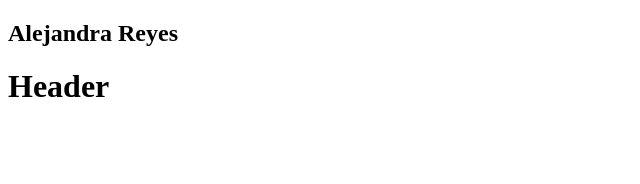
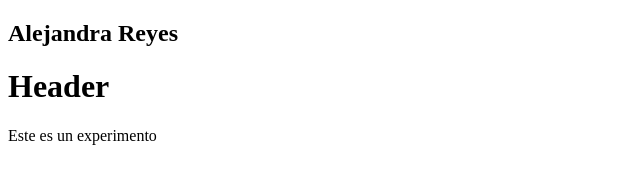
Before and after one commit to Alewax/curso, a plain HTML site: page index.html in a window 1280 px wide. Shown: the whole page, without its empty margins (0-640 px from the left). Drawn offline with Linux system fonts and the light colour scheme.

Commit message:
Agreamos texto de experimento

```diff
--- a/index.html
+++ b/index.html
@@ -3,12 +3,15 @@
 
 <head>
     <meta charset=UTF-8 ">
-    <title>Git</title>
+    <title>Experimento</title>
 </head>
 <body>
     <div class="container ">
         <h2> Alejandra Reyes</h2>
         <h1> Header </h1>
     </div>
+    <footer>
+        <p> Este es un experimento </p>
+    </footer>
 </body>
 </html>
```
